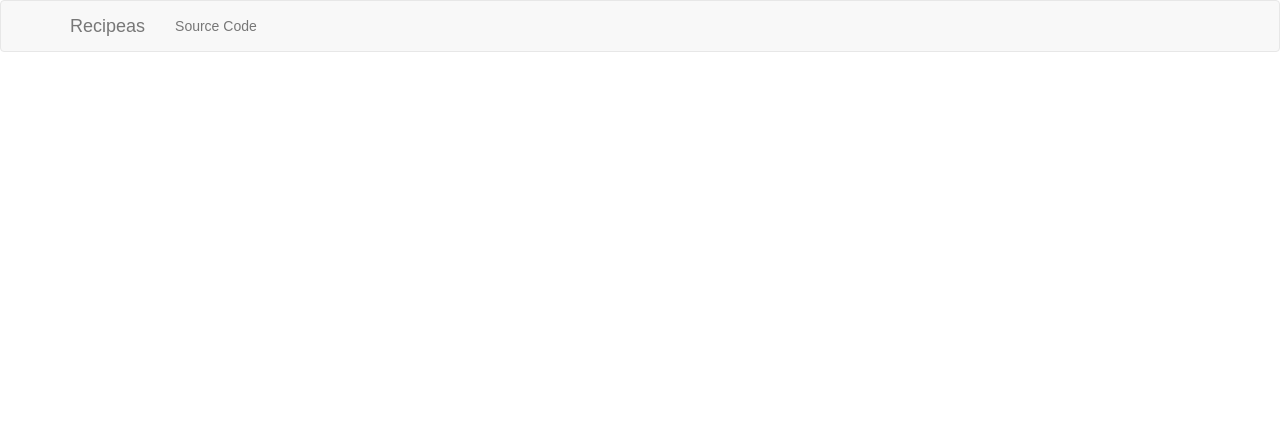
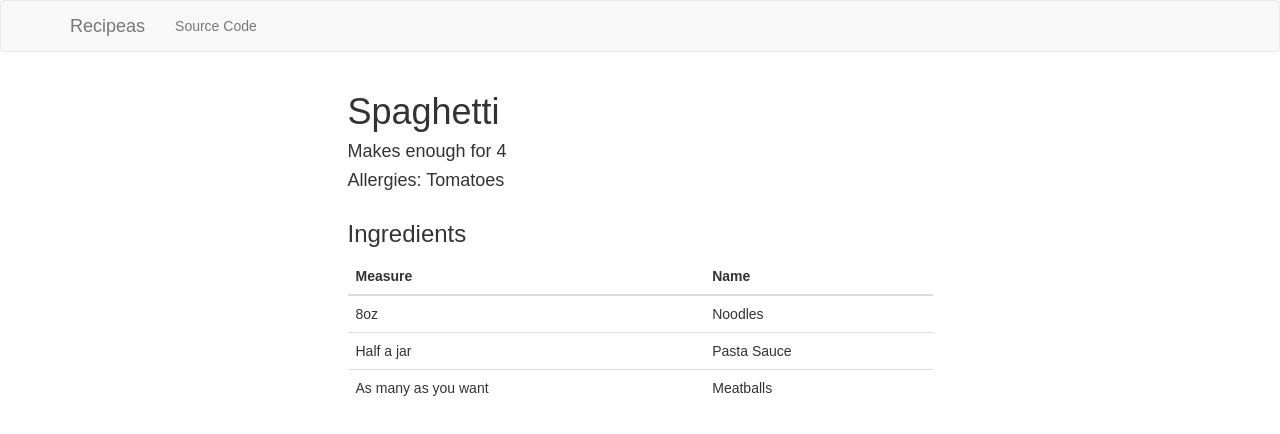
Before and after one commit to phuchle/recipeas, a React (Create React App) app: page /show/706d2cc6-c66e-4485-a224-58fad0bd21c0 in a window 1280 px wide. Shown: the top 434 px of the page. Built offline with nearby package versions, Linux system fonts and the light colour scheme.

Commit message:
Add basic RecipeDetails component and routing.

```diff
--- a/src/components/Main.js
+++ b/src/components/Main.js
@@ -1,6 +1,7 @@
  import React from 'react';
 import { Switch, Route } from 'react-router-dom';
 import RecipesList from '../containers/RecipesList';
+import RecipeDetails from '../containers/RecipeDetails';
 import ModifyTitle from '../containers/ModifyTitle';
 import ModifyIngredients from '../containers/ModifyIngredients';
 import SearchIngredient from '../containers/SearchIngredient';
@@ -16,6 +17,8 @@ const Main = (props) => {
         <Col sm={12} md={8} lg={6} mdOffset={2} lgOffset={3}>
           <Switch>
             <Route exact path="/" component={RecipesList} />
+
+            <Route path ="/show/:id" component={RecipeDetails} />
 
             <Route path="/modify-title" render={() => (
               <ModifyTitle
--- a/src/components/Recipe.js
+++ b/src/components/Recipe.js
@@ -1,6 +1,6 @@
 import React, { Component } from 'react';
 import PropTypes from 'prop-types';
-import { Collapse, Well, ListGroup } from 'react-bootstrap';
+import { Collapse, Well, ListGroup, Button } from 'react-bootstrap';
 import MinusButton from './MinusButton';
 import EditButton from './EditButton';
 import { Link } from 'react-router-dom';
@@ -23,6 +23,9 @@ class Recipe extends Component {
           <div> {/* this div exists for smooth collapse animation */}
             <Well>
               <ListGroup>{this.props.ingredientsList}</ListGroup>
+              <Link to={`/show/${this.props.id}`}>
+                <Button bsStyle="primary" bsSize="small" style={{ marginRight: '5px'}}>More Details</Button>
+              </Link>
               <Link to="/modify-title">
                 <EditButton
                   handleClick={() => {
--- /dev/null
+++ b/src/components/RecipeDetails.js
@@ -0,0 +1,48 @@
+import { Row, Table } from 'react-bootstrap';
+import React from 'react';
+import PropTypes from 'prop-types';
+
+const RecipeDetails = props => {
+  const targetId = props.match.params.id;
+  const foundRecipe = props.recipes.find(recipe => recipe.id === targetId);
+
+  return (
+    <div>
+      <Row>
+        <h1>{foundRecipe.titleDetails.title}</h1>
+        <h4>Makes enough for {foundRecipe.titleDetails.servings}</h4>
+        <h4>Allergies: {foundRecipe.titleDetails.allergens}</h4>
+      </Row>
+      <Row>
+        <h3>Ingredients</h3>
+        <Table responsive>
+          <thead>
+            <tr>
+              <th>Measure</th>
+              <th>Name</th>
+            </tr>
+          </thead>
+          <tbody>
+            {foundRecipe.ingredients.map(ingredient => {
+              return (
+                <tr key={ingredient.id}>
+                  <td>{ingredient.measure}</td>
+                  <td>{ingredient.name}</td>
+                </tr>
+              );
+            })}
+          </tbody>
+        </Table>
+      </Row>
+    </div>
+  );
+};
+
+RecipeDetails.propTypes = {
+  match: PropTypes.shape({
+    params: PropTypes.object.isRequired
+  }),
+  recipes: PropTypes.array.isRequired,
+};
+
+export default RecipeDetails;
--- /dev/null
+++ b/src/containers/RecipeDetails.js
@@ -0,0 +1,10 @@
+import RecipeDetails from '../components/RecipeDetails';
+import { connect } from 'react-redux';
+
+const mapStateToProps = state => {
+  return {
+    recipes: state.recipes
+  };
+};
+
+export default connect(mapStateToProps)(RecipeDetails);
```
